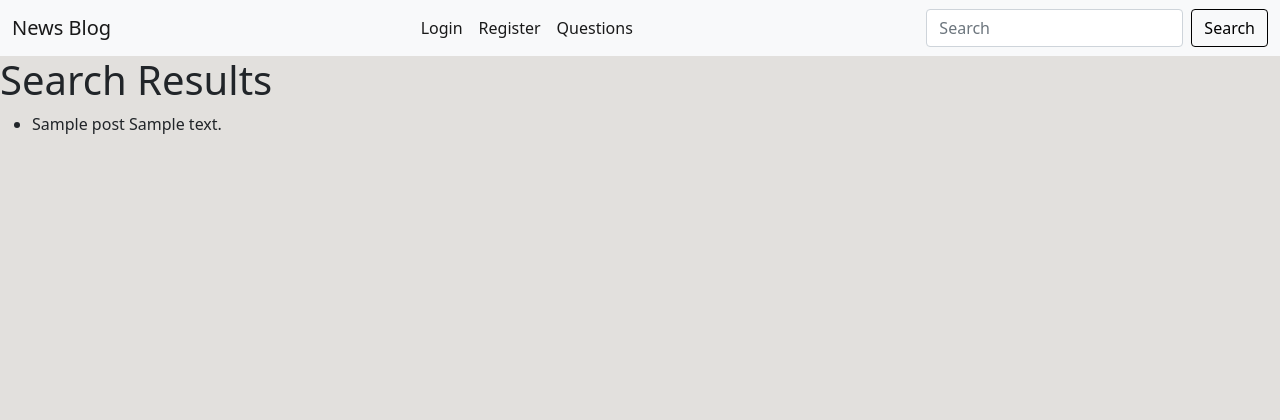
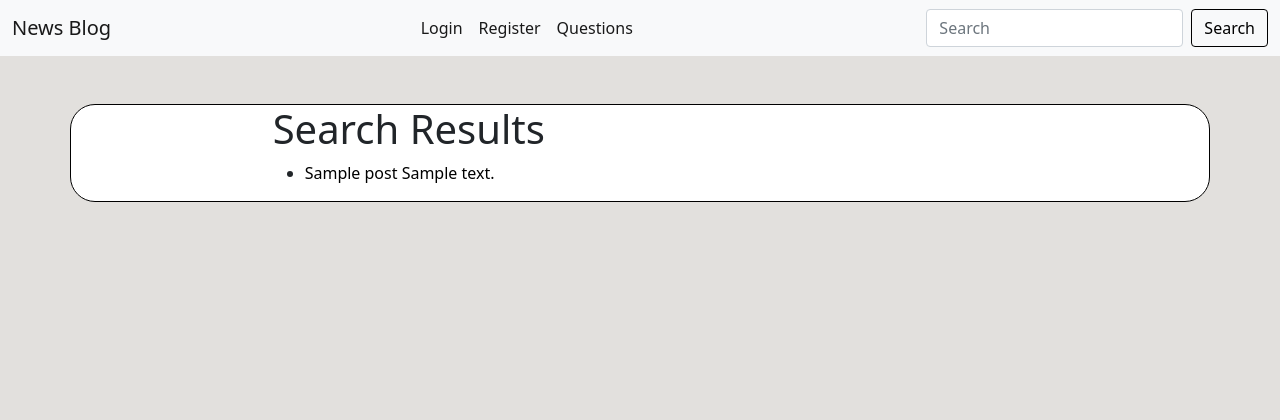
Before and after one commit to Charlie9009/CI_PP4_BLOG, a Django app: template templates/search_results.html in a window 1280 px wide. Shown: the top 420 px of the page. Run offline with Django 3.2, Linux system fonts and the light colour scheme; the template is opened without the code that fills it: values that come from a table or form of the project are taken from there, others are empty; tables that the repository leaves empty hold one stand-in row (values such as "Sample post").

Commit message:
SEARCH_RESULTS.HTML: Add containers for results and make them clickable.  STYLE.CSS: Add styling for search-results

```diff
--- a/static/style.css
+++ b/static/style.css
@@ -5,6 +5,16 @@ body {
 .nav-search-button {
   color: black;
   border: 1px black solid;
+}
+
+#search-results {
+  text-decoration: none;
+  color: black;
+}
+
+
+#search-results:hover {
+  border-bottom: 1px black solid;
 }
 
 .navbar-color-buttons:hover {
--- a/templates/search_results.html
+++ b/templates/search_results.html
@@ -1,14 +1,19 @@
 {% extends "base.html" %}
 {% block content %}
 
+<div class="container mt-5 container-color">
+  <div class="row">
+    <div class="col-md-8 offset-md-2">
       <h1>Search Results</h1>
 
       <ul>
         {% for post in post_list %}
         <li>
-      {{ post.title }} {{ post.content }}
+          <a href="{% url 'post_detail' post.slug  %}" id="search-results">{{ post.title }} {{ post.content }}</a>
         </li>
         {% endfor %}
       </ul>
-
+    </div>
+  </div>
+</div>
 {% endblock %}
```
Lines whose indentation alone changed are shown as unchanged.
